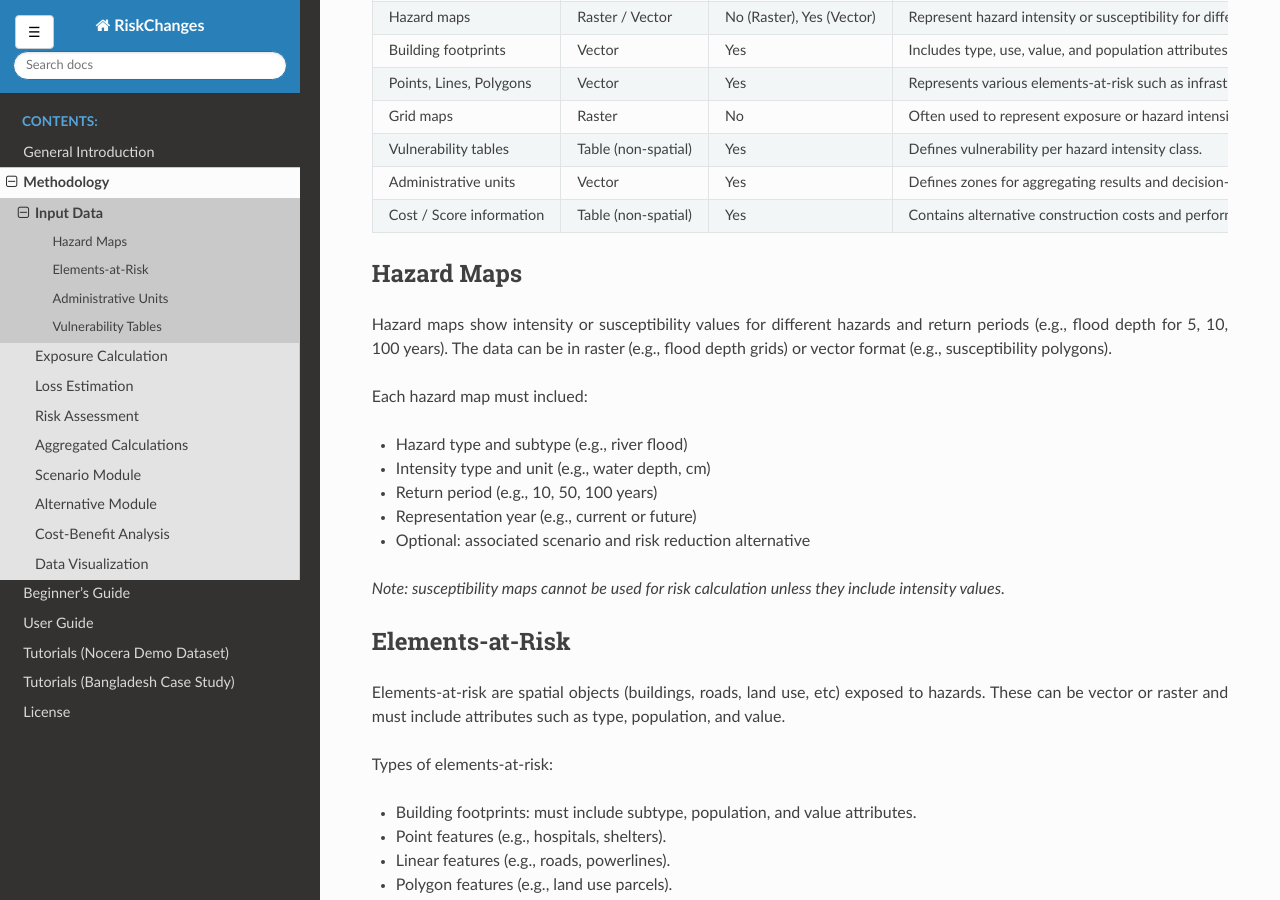
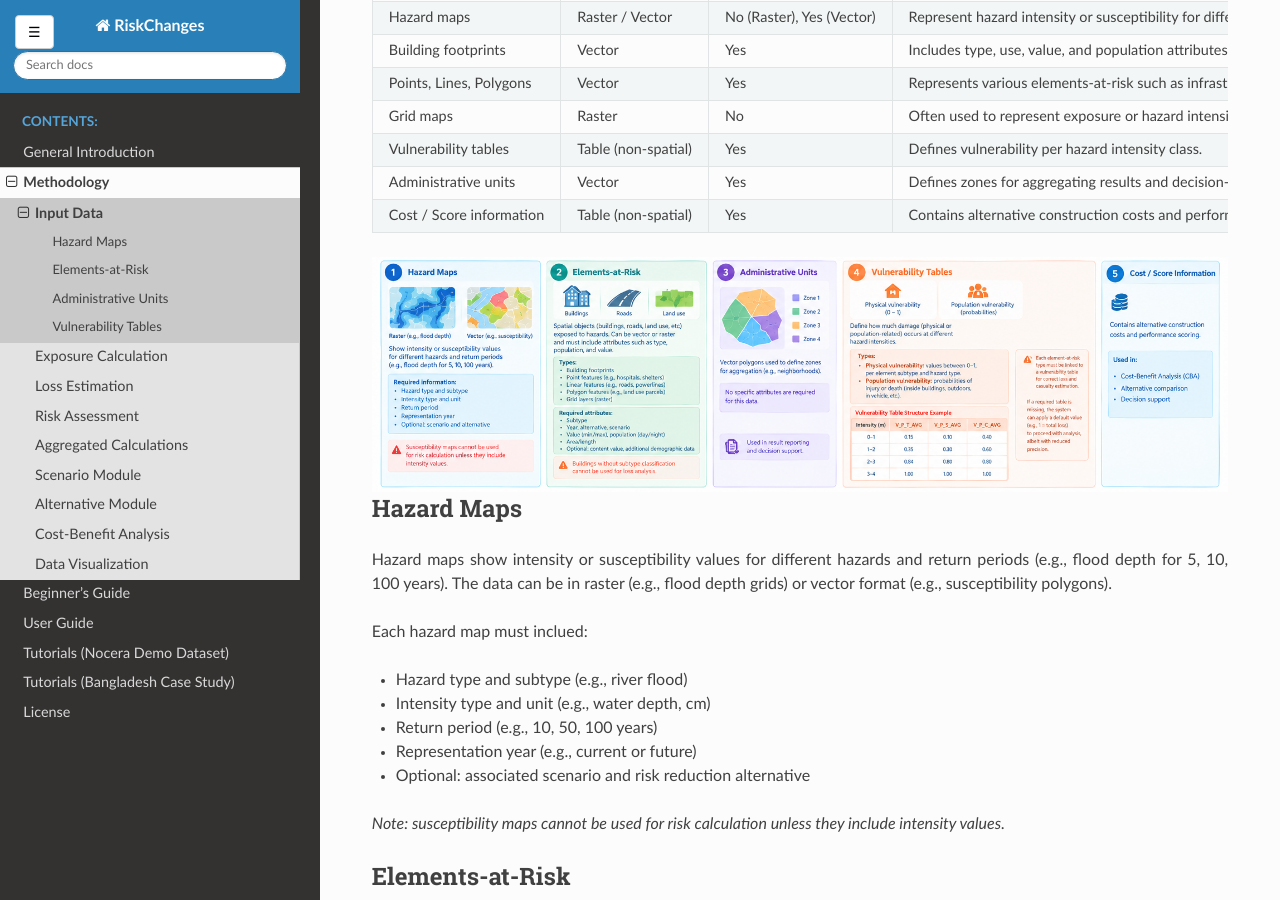
Before and after one commit to RiskChanges/riskchanges-docs, a Sphinx documentation site: the page built from docs/source/methodology_inputdata.rst, in a window 1280 px wide and 900 px high, scrolled down 330 px. Built offline with Sphinx 7.4.7 and the Read the Docs theme 3.1.0, drawn with Linux system fonts in a browser that asks for light colours; pages that are not in the unit, such as notebooks, are missing from menus.

Commit message:
update method input data page

```diff
--- a/docs/source/methodology_inputdata.rst
+++ b/docs/source/methodology_inputdata.rst
@@ -40,6 +40,9 @@ The system supports various types of input data required for risk assessment. Th
      - Yes
      - Contains alternative construction costs and performance scoring.
 
+.. figure:: /images/method_inputdata.png
+   :width: 100%
+   :align: center
 
 Hazard Maps
 --------------
```
Also changed, not shown: docs/source/images/method_inputdata.png (added).
